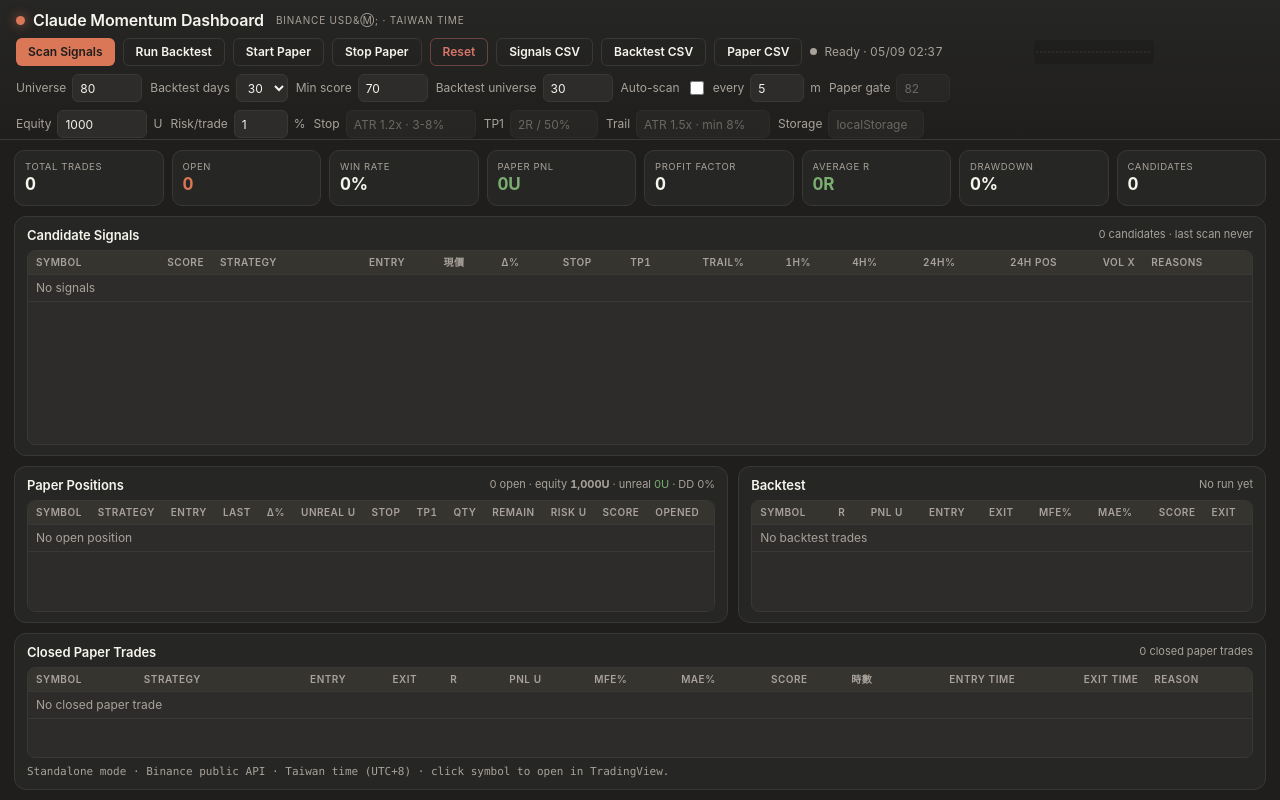
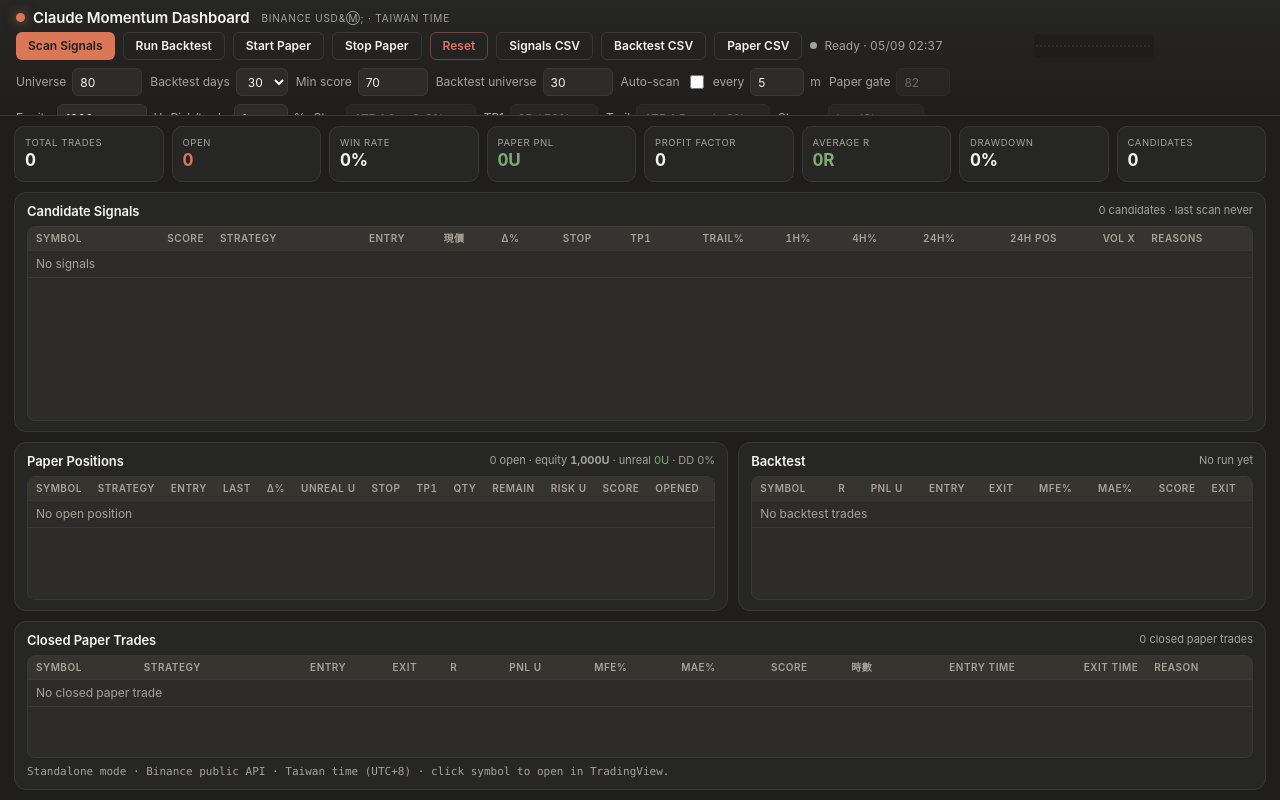
Before and after one commit to Hsiao0809/momentum_trader_claude, a plain HTML site: page momentum_trader_claude.html in a window 1280 px wide. Drawn offline with Linux system fonts and the light colour scheme.

Commit message:
deploy: update momentum_trader_claude.html with layout fix and latest strategy

```diff
--- a/momentum_trader_claude.html
+++ b/momentum_trader_claude.html
@@ -13,8 +13,8 @@
     *{box-sizing:border-box}
     html,body{height:100%;overflow:hidden}
     body{margin:0;background:var(--bg);color:var(--text);font-family:"Inter",-apple-system,BlinkMacSystemFont,"Segoe UI","Microsoft JhengHei",sans-serif;font-size:12px;-webkit-font-smoothing:antialiased}
-    header{height:140px;overflow:hidden;background:linear-gradient(180deg,#262624,#1F1E1D);border-bottom:1px solid var(--border);padding:10px 16px}
-    h1{margin:0 0 8px;color:var(--text);font-size:16px;font-weight:600;letter-spacing:-0.01em;display:flex;align-items:center;gap:8px}
+    header{height:116px;overflow:hidden;background:linear-gradient(180deg,#262624,#1F1E1D);border-bottom:1px solid var(--border);padding:8px 16px}
+    h1{margin:0 0 5px;color:var(--text);font-size:15px;font-weight:600;letter-spacing:-0.01em;display:flex;align-items:center;gap:8px}
     h1::before{content:"";width:9px;height:9px;border-radius:50%;background:var(--accent);box-shadow:0 0 12px rgba(217,119,87,.7)}
     .subtitle{font-size:10px;color:var(--muted);font-weight:400;text-transform:uppercase;letter-spacing:0.08em;margin-left:4px}
     h2{margin:0 0 5px;font-size:13px;font-weight:600;letter-spacing:-0.005em}
@@ -37,7 +37,7 @@
     .run-dot.on{background:var(--green);box-shadow:0 0 8px var(--green);animation:pulse 1.8s ease-in-out infinite}
     @keyframes pulse{0%,100%{opacity:1}50%{opacity:.45}}
     .spark{vertical-align:middle;margin-left:6px;border-radius:4px;background:rgba(0,0,0,.15)}
-    main{height:calc(100vh - 140px);padding:10px 14px;display:grid;grid-template-rows:56px minmax(190px,30vh) minmax(120px,1fr) minmax(130px,1fr);grid-template-columns:1fr;gap:10px;max-width:1920px;margin:0 auto;overflow:hidden}
+    main{height:calc(100vh - 116px);padding:10px 14px;display:grid;grid-template-rows:56px minmax(190px,30vh) minmax(120px,1fr) minmax(130px,1fr);grid-template-columns:1fr;gap:10px;max-width:1920px;margin:0 auto;overflow-x:hidden;overflow-y:auto}
     .metric-grid{display:grid;grid-template-columns:repeat(8,minmax(80px,1fr));gap:8px;min-height:0}
     .card{background:var(--panel);border:1px solid var(--border);border-radius:10px;padding:7px 10px;min-height:0;display:flex;flex-direction:column;justify-content:center;transition:border-color .15s}
     .card:hover{border-color:rgba(217,119,87,.3)}
@@ -71,7 +71,7 @@
     ::-webkit-scrollbar-track{background:transparent}
     ::-webkit-scrollbar-thumb{background:var(--border);border-radius:4px}
     ::-webkit-scrollbar-thumb:hover{background:var(--muted)}
-    @media(max-width:900px){html,body{overflow:auto}header{height:auto;min-height:140px}main{height:auto;min-height:calc(100vh - 140px);grid-template-rows:auto;overflow:visible}.metric-grid{grid-template-columns:repeat(4,1fr)}.cols2{grid-template-columns:1fr!important}.summary{max-width:100%}}
+    @media(max-width:900px){html,body{overflow:auto}header{height:auto;min-height:116px}main{height:auto;min-height:calc(100vh - 116px);grid-template-rows:auto;overflow:visible}.metric-grid{grid-template-columns:repeat(4,1fr)}.cols2{grid-template-columns:1fr!important}.summary{max-width:100%}}
   </style>
 </head>
 <body>
@@ -241,7 +241,6 @@ function updateStatusLine(text){
   const el = document.getElementById('statusLine');
   const dot = document.getElementById('runDot');
   dot.className = 'run-dot' + (state.running ? ' on' : '');
-  // text node after dot
   let textNode = el.childNodes[1];
   if(!textNode || textNode.nodeType !== 3){
     textNode = document.createTextNode('');
@@ -402,7 +401,6 @@ function evaluateSignal(symbol, rows, quoteVolume, scannedAt=nowMs(), riskOff=fa
   if(volumeRatio >= 3){ score += 5; reasons.push('volume expansion is unusually strong'); }
   if(momentum1h <= 18){ score += 10; reasons.push('not a one-candle runaway move'); } else { score -= 15; reasons.push(`1h move ${momentum1h.toFixed(2)}% is overheated`); }
   if(riskOff){ score -= 12; reasons.push('BTC context risk-off penalty'); }
-  // pullback bonus / chasing penalty / EMA confirmation
   if(isPullback){ score += 18; reasons.push('healthy pullback in uptrend'); }
   if(momentum1h >= 4 && position24h >= 0.85){ score -= 14; reasons.push('penalty: chasing the top'); }
   score += 5; reasons.push('above 50-period EMA with positive slope');
```
